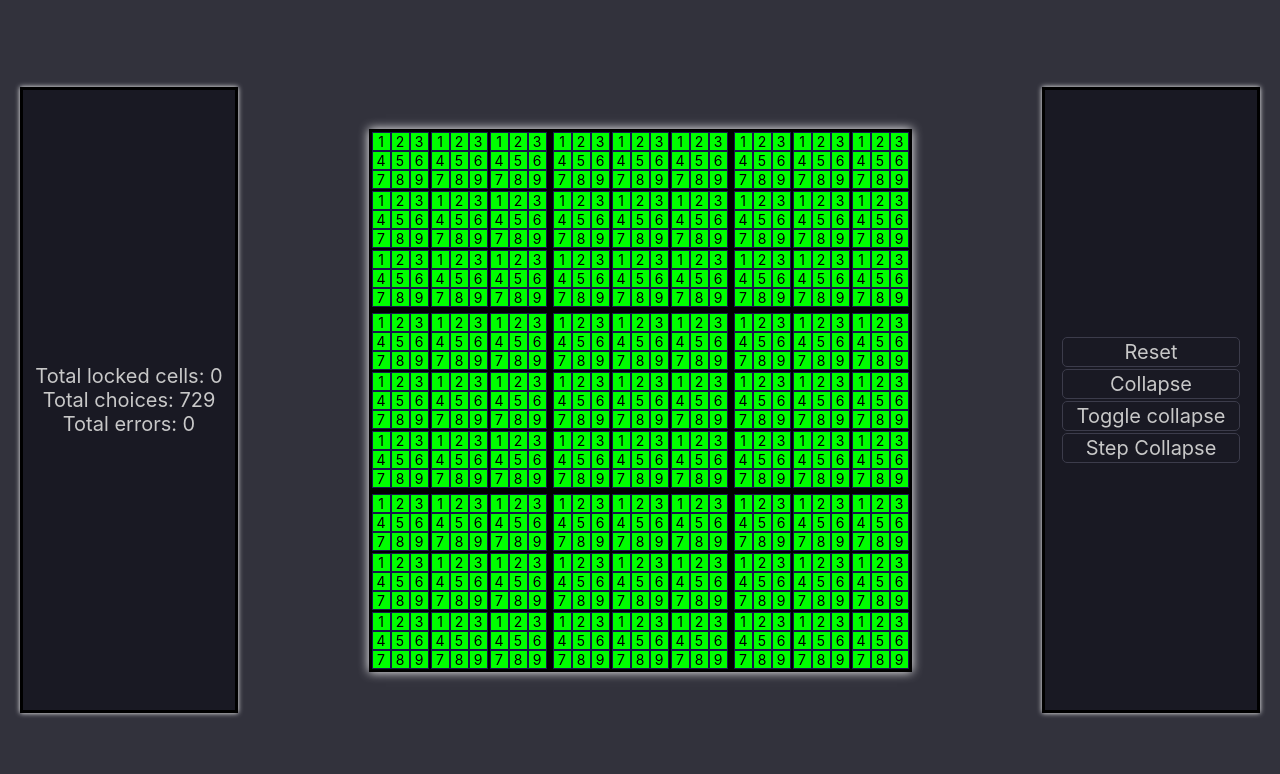
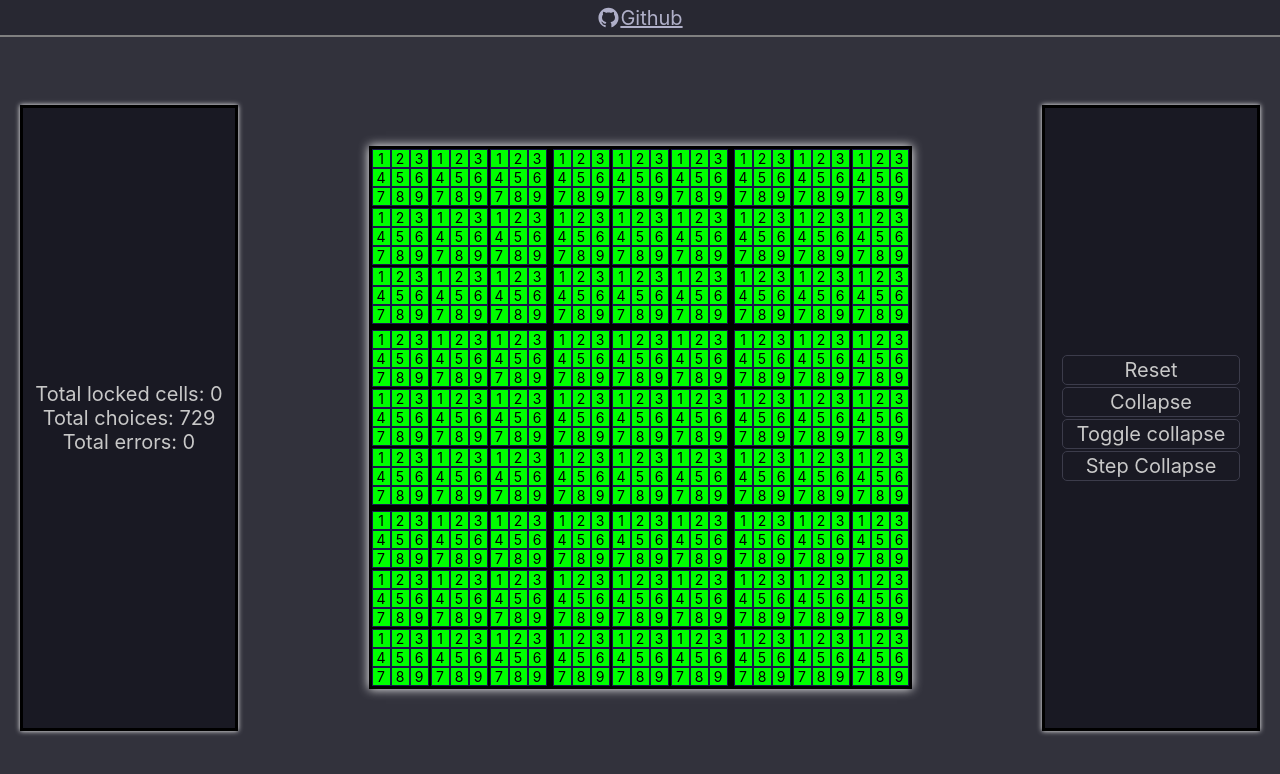
Before and after one commit to peoplestealusernames/sudoku-wave-collapse, a React (Create React App) app: page / in a window 1280 px wide. Shown: the top 774 px of the page. Built offline with nearby package versions, Linux system fonts and the light colour scheme.

Commit message:
Added TopBar

```diff
--- a/src/App.css
+++ b/src/App.css
@@ -1,11 +1,12 @@
 .App {
   text-align: center;
   display: flex;
-  min-height: 100vh;
+  min-height: calc(100vh - 35px);
   min-width: 100vw;
   justify-content: center;
   align-content: center;
   align-items: center;
+  margin-top: 35px;
   background-color: rgb(50, 50, 60);
 }
 
--- a/src/App.tsx
+++ b/src/App.tsx
@@ -3,6 +3,7 @@ import './App.css';
 import { LeftPanel } from './LeftPanel';
 import { GetAllowed } from './misc';
 import { RightPanel } from './RightPanel';
+import { TopBar } from './TopBar';
 
 function App() {
   const [Table, setTable] = useState<boolean[][][]>(
@@ -105,6 +106,7 @@ function App() {
 
   return (
     <div className="App">
+      <TopBar />
       <LeftPanel Table={Table} SetTable={setTable} />
       <RightPanel Table={Table} CallUpdate={CallUpdate} ResetTable={Reset} />
       <div id="board" className="Board">
--- /dev/null
+++ b/src/TopBar.tsx
@@ -0,0 +1,43 @@
+import React from "react"
+import { AiOutlineGithub } from "react-icons/ai"
+
+const ItemStyle: React.CSSProperties = {
+    display: "flex",
+    flexDirection: "row",
+    width: "fit-content",
+    height: "100%",
+    alignContent: "center",
+    alignItems: "center",
+    justifyContent: "center",
+    justifyItems: "center",
+    verticalAlign: "center",
+    color: "rgb(175,175,200)",
+}
+
+export function TopBar() {
+
+    return <div
+        style={{
+            display: "flex",
+            flexDirection: "row",
+            position: "absolute",
+            height: "35px",
+            top: "0px",
+            backgroundColor: "rgb(40,40,50)",
+            width: "100%",
+            alignContent: "center",
+            alignItems: "center",
+            justifyContent: "center",
+            justifyItems: "center",
+            verticalAlign: "center",
+            borderBottom: "2px solid grey",
+            color: "rgb(175,175,200)",
+            fontSize: "20px"
+        }}
+    >
+        <a style={ItemStyle} href="https://github.com/peoplestealusernames/sudoku-wave-collapse#readme">
+            <AiOutlineGithub size={23} />
+            Github
+        </a>
+    </div>
+}
```
